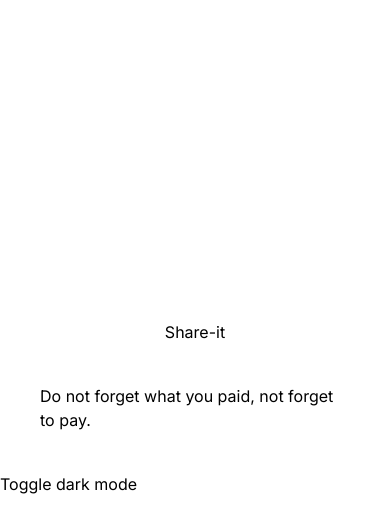
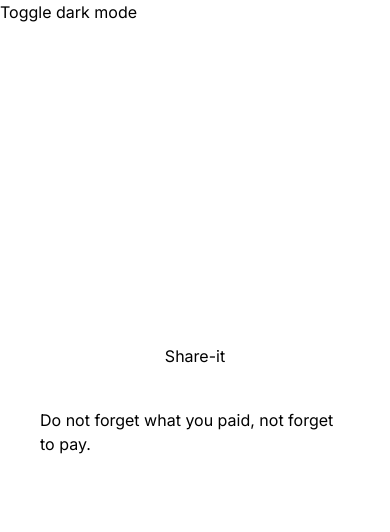
Before and after one commit to JorgeCoronilla/share-it-app, a Next.js app: page / in a window 390 px wide. Shown: the top 532 px of the page. Built offline with nearby package versions, Linux system fonts and the light colour scheme.

Commit message:
[Ux] Home and switcher adjusments for mobile II

```diff
--- a/src/app/dashboard/layout.tsx
+++ b/src/app/dashboard/layout.tsx
@@ -11,7 +11,7 @@ export default function Layout({ children }: { children: React.ReactNode }) {
       <Menu />
       <ThemeSwitcher pageClass="dashboard" />
       <AddGroupButton />
-      <AddExpenseButton />{' '}
+      <AddExpenseButton />
       <main className="dashboard-container">
         <div className="spacer"></div>
         {children}
--- a/src/app/page.tsx
+++ b/src/app/page.tsx
@@ -2,16 +2,20 @@ import ThemeSwitcher from './ui/global/themeSwitcher';
 
 export default function Home() {
   return (
+    <div className=" home-body">
+      <header>
+        <ThemeSwitcher pageClass="home" />
+      </header>
       <main>
         <div className="blur-stain-1"></div>
         <div className="blur-stain-2"></div>
-      <div className="flex flex-col items-center justify-center pt-80 pb-10 px-10 home-body">
+        <div className="flex flex-col items-center justify-center pt-80 pb-10 px-10">
           <h1 className="title">Share-it</h1>
           <p className="normal-text mt-10">
             Do not forget what you paid, not forget to pay.
           </p>
         </div>
-      <ThemeSwitcher pageClass="home" />
       </main>
+    </div>
   );
 }
```
Lines whose indentation alone changed are shown as unchanged.
